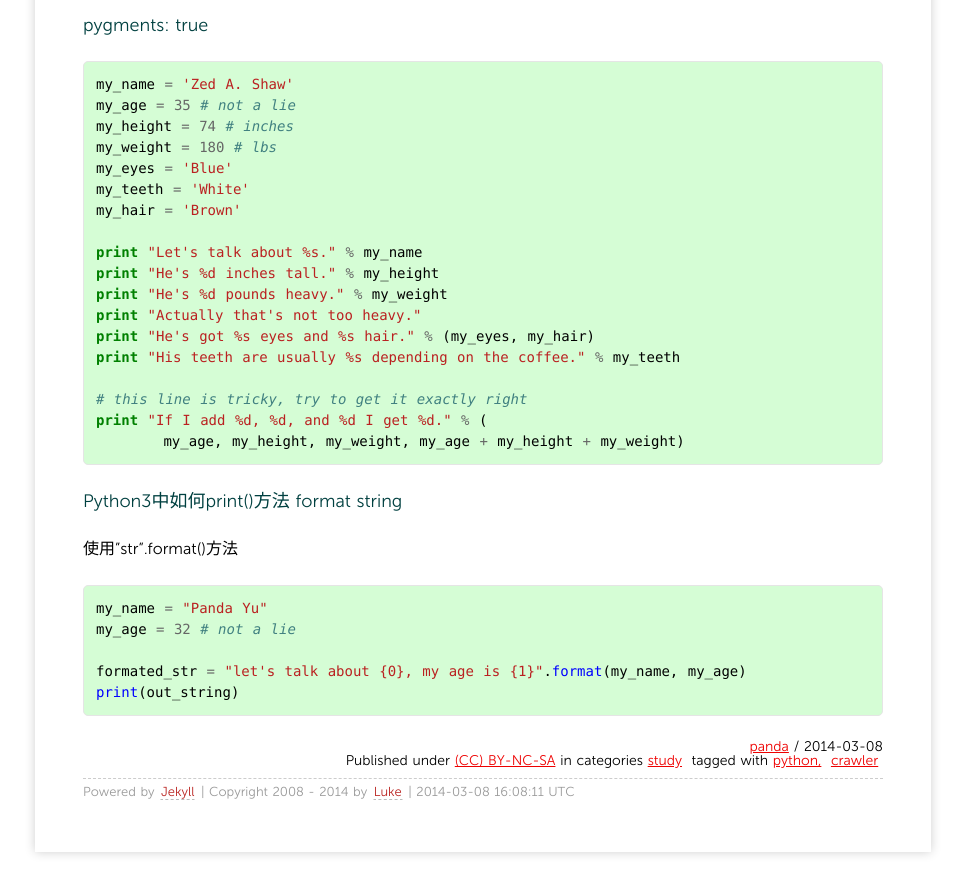
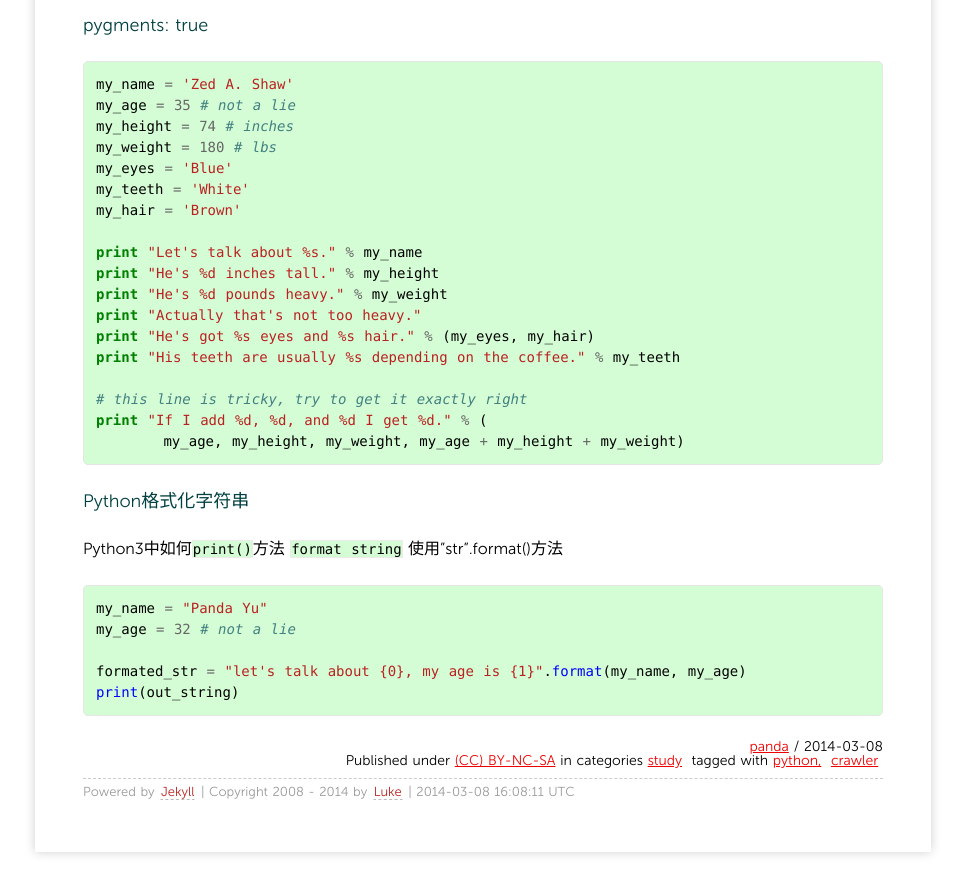
Before and after one commit to yujialive/yujialive.github.io, a Jekyll site: the page built from _posts/2014/2014-03-08-daily-notes.md, in a window 1280 px wide and 900 px high, scrolled down 1664 px. Shown: the top 894 px of the window, without its empty margins (157-1122 px from the left). Built offline with Jekyll 4.4.1, drawn with Linux system fonts in a browser that asks for light colours; Markdown is read by kramdown in place of the engine named in the settings; comment, search, counter and statistics services are not loaded.

Commit message:
daily updates

```diff
--- a/_posts/2014/2014-03-08-daily-notes.md
+++ b/_posts/2014/2014-03-08-daily-notes.md
@@ -77,7 +77,8 @@ print "If I add %d, %d, and %d I get %d." % (
 	my_age, my_height, my_weight, my_age + my_height + my_weight)
 {% endhighlight %}
 
-### Python3中如何`print()`方法 `format string`
+### Python格式化字符串
+Python3中如何`print()`方法 `format string`
 使用"str".format()方法
 {% highlight python %}
 my_name = "Panda Yu"
```
